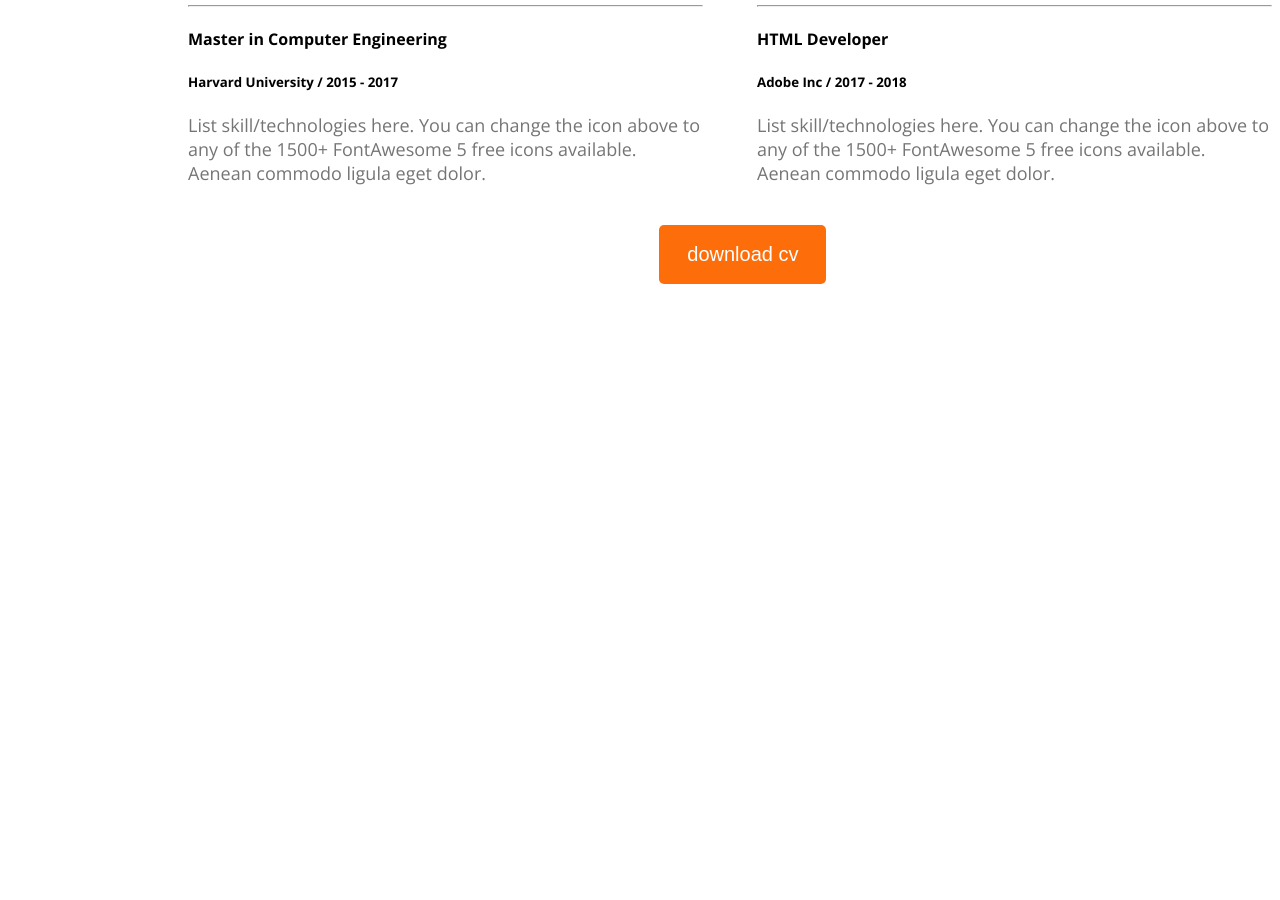
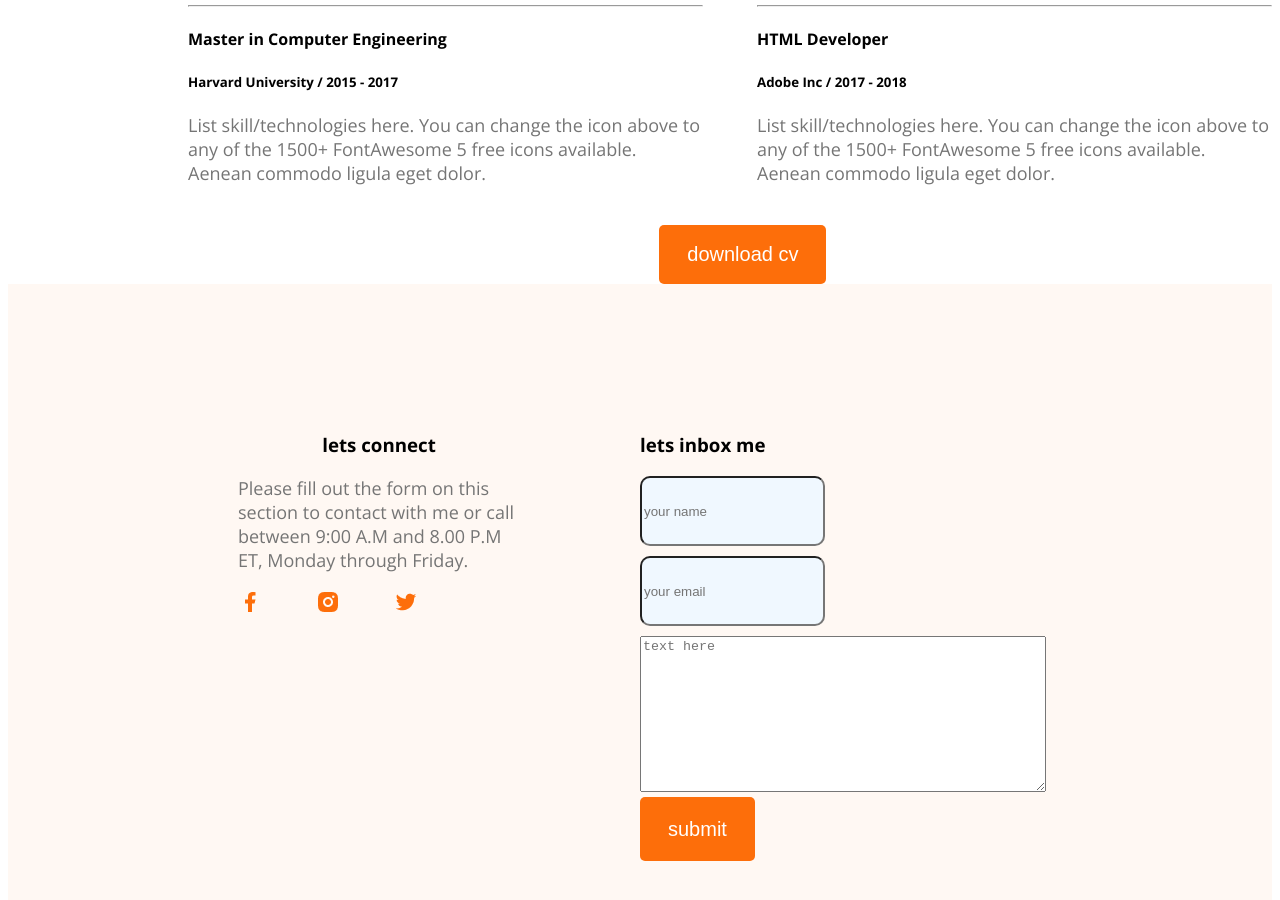
Before and after one commit to hasnainahmedabir-sudo/my-page, a plain HTML site: page my-page/index.html in a window 1280 px wide. Shown: the part 2412-3312 px from the top of the page. Before the commit the page ends 2704 px from the top, so only its background shows below. Drawn offline with nearby package versions, Linux system fonts and the light colour scheme.

Commit message:
add some

```diff
--- a/my-page/index.css
+++ b/my-page/index.css
@@ -127,4 +127,35 @@ main{
 .zzz{
     align-items: center;
     margin-left: 45%;
+
 }
+footer{
+    display: flex;
+    gap: 120px;
+    padding: 130px 230px;
+}
+.footer-column{
+    width: 50%;
+}
+.name{
+    height: 64px;
+border-radius: 10px;
+background-color: aliceblue;
+
+}
+.plss{
+    height: 64px;
+    border-radius: 10px;
+    background-color: aliceblue;
+}
+input{
+    height: 64px;
+border-radius: 10px;
+background-color: aliceblue;
+margin-bottom: 10px;
+
+}
+textarea{
+    height: 150px;
+    width: 400px;
+}
--- a/my-page/index.html
+++ b/my-page/index.html
@@ -162,7 +162,30 @@ to any of the 1500+ FontAwesome 5 free icons available. Aenean commodo ligula eg
         </section>
 
     </main>
-    <footer>
+    <footer class="sec-bg">
+        <div class="footer-column">
+            <h3 class="section-title"> lets connect</h3>
+            <p class="section-des">Please fill out the form on this section to contact with me or
+                call between 9:00 A.M and 8.00 P.M ET, Monday through Friday.</p>
+                <div class="">
+                    <a href="https://www.facebook.com"><img src="images/icons/facebook.png" alt=""></a>
+                    <a href="https://www.instagram.com"><img src="images/icons/insta.png" alt=""></a>
+                    <a href=""><img src="images/icons/twitter.png" alt=""></a>
+                </div>
+        </div>
+        <div class="footer-column">
+            <h3> lets inbox me </h3>
+            <form action="">
+                <input id="name" type="text" placeholder="your name ">
+                <br>
+                <input is="email" type="text" name="" id="" placeholder="your email">
+                <br>
+                <textarea name="" id="plss" placeholder="text here"></textarea>
+                <br>
+                <input class="btn" type="button" value="submit">
+            </form>
+        </div>
+
 
     </footer>
 </body>
```
